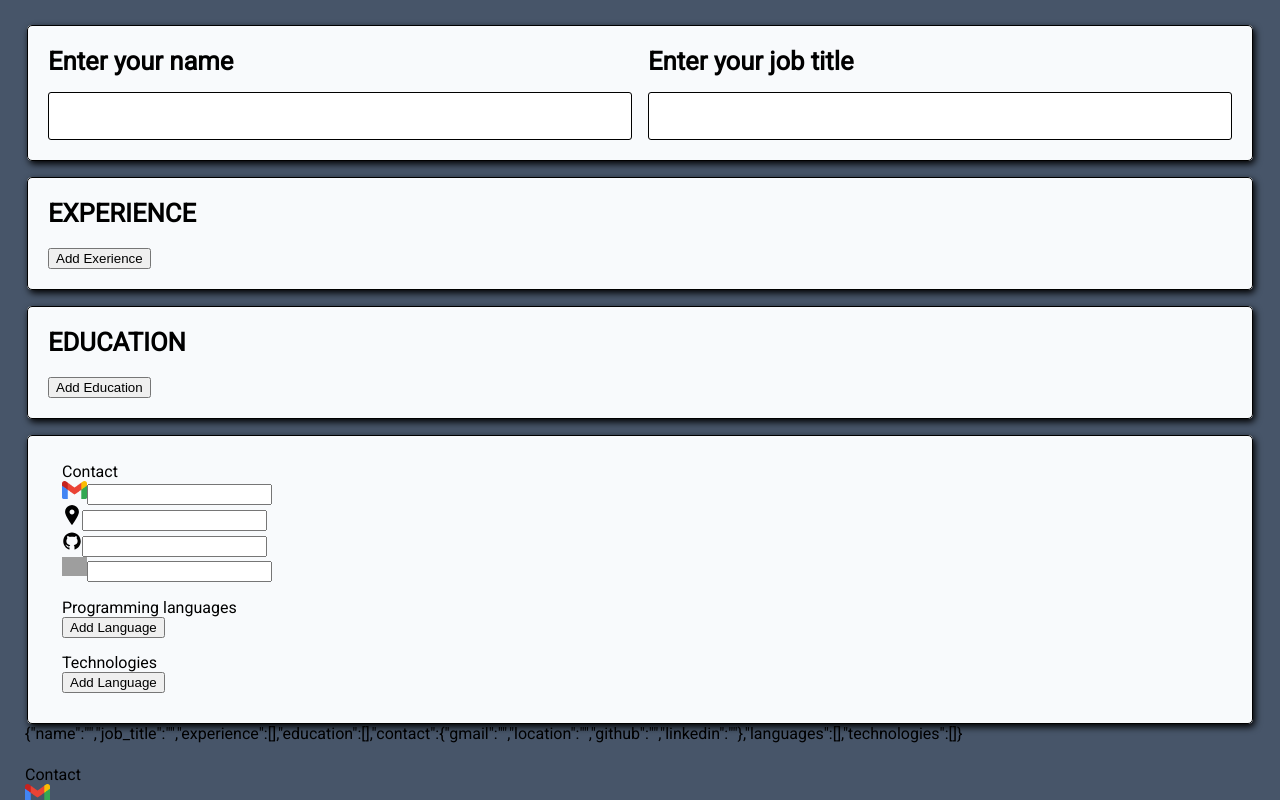
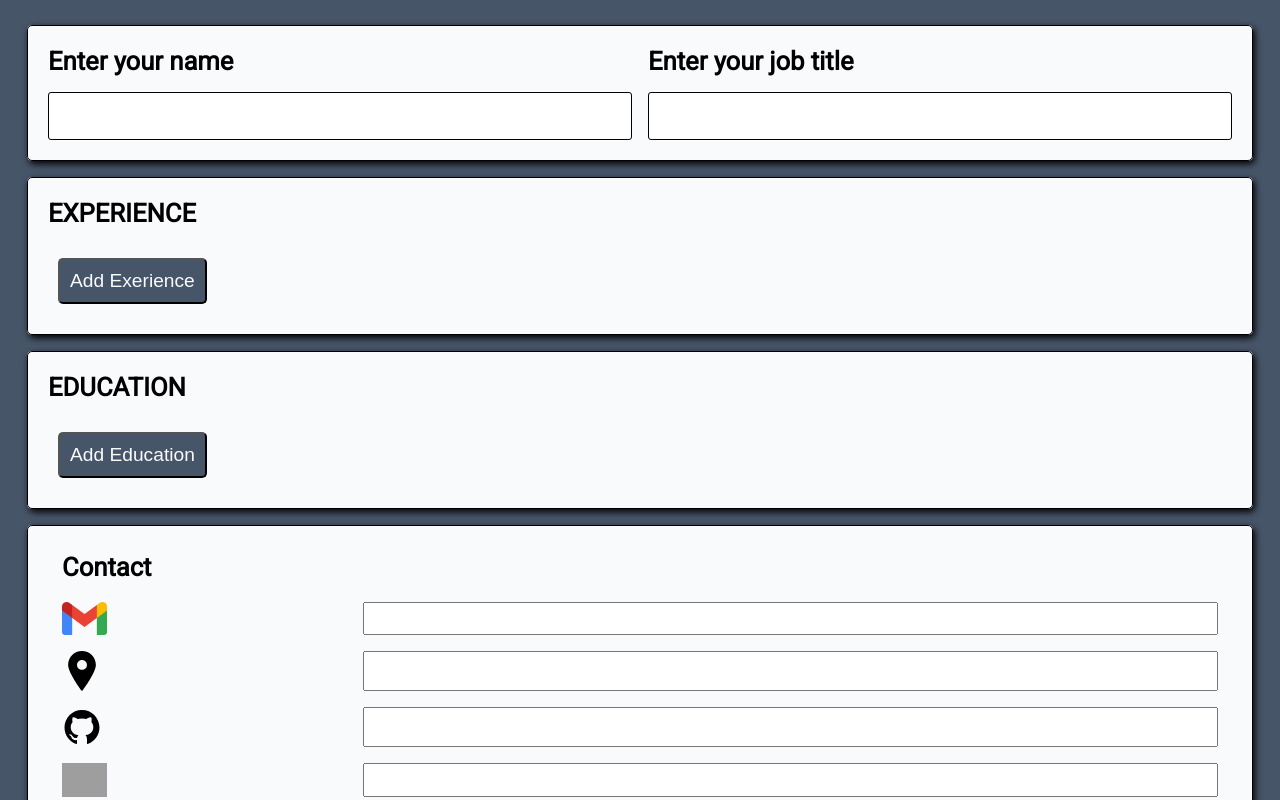
Before and after one commit to KisNJ/cv-project, a React (Create React App) app: page / in a window 1280 px wide. Shown: the top 800 px of the page. Built offline with nearby package versions, Linux system fonts and the light colour scheme; grey boxes are pictures that could not be loaded.

Commit message:
finished input styling

```diff
--- a/src/App.css
+++ b/src/App.css
@@ -1,6 +1,9 @@
 @import url('https://fonts.googleapis.com/css2?family=Roboto&display=swap');
 body{
   font-family: 'Roboto', sans-serif;
+}
+*::selection{
+  background-color: #cbd5e1;
 }
 .App{
   padding: 25px;
@@ -10,8 +13,8 @@ body{
 
 }
 img{
-  max-height:20px;
-  max-width: 25px;
+  max-height:40px;
+  max-width: 45px;
 }
 form{
   display: flex;
@@ -62,6 +65,7 @@ form>fieldset{
   padding: 10px;
   display: flex;
   flex-direction: column;
+  margin-bottom: 30px;
   gap: 1rem;
 }
 fieldset{
@@ -79,7 +83,6 @@ fieldset{
 }
 .properties{
   display: grid;
-  /* grid-template-columns: repeat(auto-fit,minmax(400px,1fr)); */
   gap:1rem;
 }
 .properties>div{
@@ -95,7 +98,63 @@ fieldset{
 }
 .dates>div{
   display: grid;
-  /* grid-template-columns: repeat(auto-fit,minmax(300px,1fr)); */
   gap:1rem;
   align-items: center;
 }
+button{
+  background-color: #475569;
+  color:#f8fafc;
+  padding: 10px;
+  border-radius: 5px;
+  font-size: 1.2rem;
+  margin: 10px;
+}
+button:hover{
+  background-color: #cbd5e1;
+  color: #475569;
+}
+.deleteBtn{
+  width: 90%;
+  align-self: center;
+}
+.description{
+  display: flex;
+  width: 100%;
+  gap:1rem;
+}
+.descriptions{
+  display: flex;
+  flex-direction: column;
+  gap: 1rem;
+  align-items: flex-start;
+}
+.description input[type="text"]{
+  flex-grow: 1;
+}
+.description input[type="checkbox"]{
+  width: 25px;
+  accent-color: #475569;
+}
+.contact-input{
+  display: flex;
+  flex-direction: column;
+  gap: 1rem;
+}
+.contact-input>div{
+  display: grid;
+  grid-template-columns: 1fr 3fr;
+  gap: 1rem;
+}
+.generated-container{
+  display: flex;
+  gap: 1rem;
+  flex-direction: column;
+}
+.generated{
+  display: flex;
+  gap: 1rem;
+}
+.generated>input{
+  font-size: 1.4rem;
+  flex-grow: 1;
+}
--- a/src/components/EditComponents/AddEducation.js
+++ b/src/components/EditComponents/AddEducation.js
@@ -73,8 +73,9 @@ export default function AddEducation({
     deleteThisEducation(id);
   }
   return (
-    <div>
-      <fieldset>
+    <div className="experience">
+      <fieldset className="properties">
+        <div>
         <label htmlFor="school">School name</label>
         <input
           type="text"
@@ -83,6 +84,8 @@ export default function AddEducation({
           value={school_name}
           onChange={formChange}
         />
+        </div>
+        <div>
         <label htmlFor="major">Major</label>
         <input
           type="text"
@@ -91,6 +94,8 @@ export default function AddEducation({
           value={major}
           onChange={formChange}
         />
+        </div>
+        <div>
         <label htmlFor="start">Start</label>
         <input
           type="month"
@@ -99,6 +104,8 @@ export default function AddEducation({
           value={start}
           onChange={formChange}
         />
+        </div>
+        <div>
         <label htmlFor="end">End</label>
         <input
           type="month"
@@ -107,8 +114,9 @@ export default function AddEducation({
           value={end}
           onChange={formChange}
         />
+        </div>
       </fieldset>
-      <fieldset>
+      <fieldset className="descriptions">
         {description.map((x) => (
           <JobDescription
             jd_id={x.jd_id}
@@ -120,7 +128,7 @@ export default function AddEducation({
         ))}
         <button onClick={addDesc}>Add Descripton</button>
       </fieldset>
-      <button onClick={deleteThisEducationL}>DELETE</button>
+      <button className='deleteBtn' onClick={deleteThisEducationL}>DELETE</button>
     </div>
   );
 }
--- a/src/components/EditComponents/AddExperience.js
+++ b/src/components/EditComponents/AddExperience.js
@@ -119,7 +119,7 @@ export default function AddExperience({
         />
         </div>
       </fieldset>
-      <fieldset>
+      <fieldset className="descriptions">
         {description.map((x) => (
           <JobDescription
             jd_id={x.jd_id}
@@ -131,7 +131,7 @@ export default function AddExperience({
         ))}
         <button onClick={addDesc}>Add Descripton</button>
       </fieldset>
-      <button onClick={deleteThisJobL}>DELETE</button>
+      <button className='deleteBtn'onClick={deleteThisJobL}>DELETE</button>
     </div>
   );
 }
--- a/src/components/EditComponents/Contact.js
+++ b/src/components/EditComponents/Contact.js
@@ -28,28 +28,27 @@ export const Contact = ({ gmail, location, github, linkedin,updateContactData })
     updateContactData(contactData)
   },[contactData])
   return (
-    <fieldset>
-    <div>Contact</div>
+    <fieldset className="contact">
+    <div className="title">Contact</div>
+    <div className="contact-input">
       <div>
-        <label htmlFor="gmail"></label>
         <img src={gmail_icon} alt="" />
         <input type="text" name="gmail" id="gmail" value={gmail} onChange={formChange}/>
       </div>
       <div>
-        <label htmlFor="location"></label>
         <img src={location_icon} alt="" />
         <input type="text" name="location" id="location" value={location} onChange={formChange}/>
       </div>
       <div>
-        <label htmlFor="github"></label>
         <img src={github_icon} alt="" />
         <input type="text" name="github" id="github" value={github} onChange={formChange}/>
       </div>
       <div>
-        <label htmlFor="linkedin"></label>
         <img src={linkedin_icon} alt="" />
         <input type="text" name="linkedin" id="linkedin" value={linkedin}onChange={formChange}/>
       </div>
+      </div>
     </fieldset>
+
   );
 };
--- a/src/components/EditComponents/GeneratedInput.js
+++ b/src/components/EditComponents/GeneratedInput.js
@@ -24,7 +24,7 @@ export const GeneratedInput = ({id,content,dataChanged,deleteLanguage}) => {
         deleteLanguage(id)
     }
     return(
-        <div>
+        <div className='generated'>
         <input type="text" name={id} value={content} id={id} onChange={changeData} />
         <button onClick={deleteLanguageL}>Delete</button>
         </div>
--- a/src/components/EditComponents/JobDescription.js
+++ b/src/components/EditComponents/JobDescription.js
@@ -26,7 +26,7 @@ export default function JobDescription({jd_id,wantDot,desc,updateDescriptions,de
         deleteDescription(descData.jd_id)
     }
     return(
-        <div>
+        <div className='description'>
             <input type="checkbox" id="wantDot" name="wantDot" onChange={descDataChange} value={wantDot}/>
             <input type="text" placeholder='Description' name="desc" id="desc" onChange={descDataChange} value={desc}/>
             <button onClick={deleteThisDescription}>Delete</button>
--- a/src/components/EditComponents/Languages.js
+++ b/src/components/EditComponents/Languages.js
@@ -26,8 +26,8 @@ export const Languages = ({languagesFromForm,updateLanguages}) => {
     updateLanguages(languages)
   },[languages])
     return (
-    <fieldset>
-      <div>Programming languages</div>
+    <fieldset className="generated-container">
+      <div className="title">Programming languages</div>
       {languages.map(x=><GeneratedInput id={x.id} content={x.content} dataChanged={dataChanged} deleteLanguage={deleteLanguage}/>)}
       <button onClick={addLanguage}>Add Language</button>
     </fieldset>
--- a/src/components/EditComponents/Technologies.js
+++ b/src/components/EditComponents/Technologies.js
@@ -26,8 +26,8 @@ export const Technologies = ({technologiesFromForm,updateTechnologies}) => {
     updateTechnologies(technologies)
   },[technologies])
     return (
-    <fieldset>
-      <div>Technologies</div>
+    <fieldset className="generated-container">
+      <div className="title">Technologies</div>
       {technologies.map(x=><GeneratedInput id={x.id} content={x.content} dataChanged={dataChanged} deleteLanguage={deleteLanguage}/>)}
       <button onClick={addTechnology}>Add Language</button>
     </fieldset>
--- a/src/components/Form.js
+++ b/src/components/Form.js
@@ -143,7 +143,7 @@ export default function Form({giveDataToPreview}) {
         />
          </div>
       </fieldset>
-      <fieldset>
+      <fieldset className="cont">
         <div className="title">EXPERIENCE</div>
         {formData.experience.map((x) => (
           <AddExperience
```
